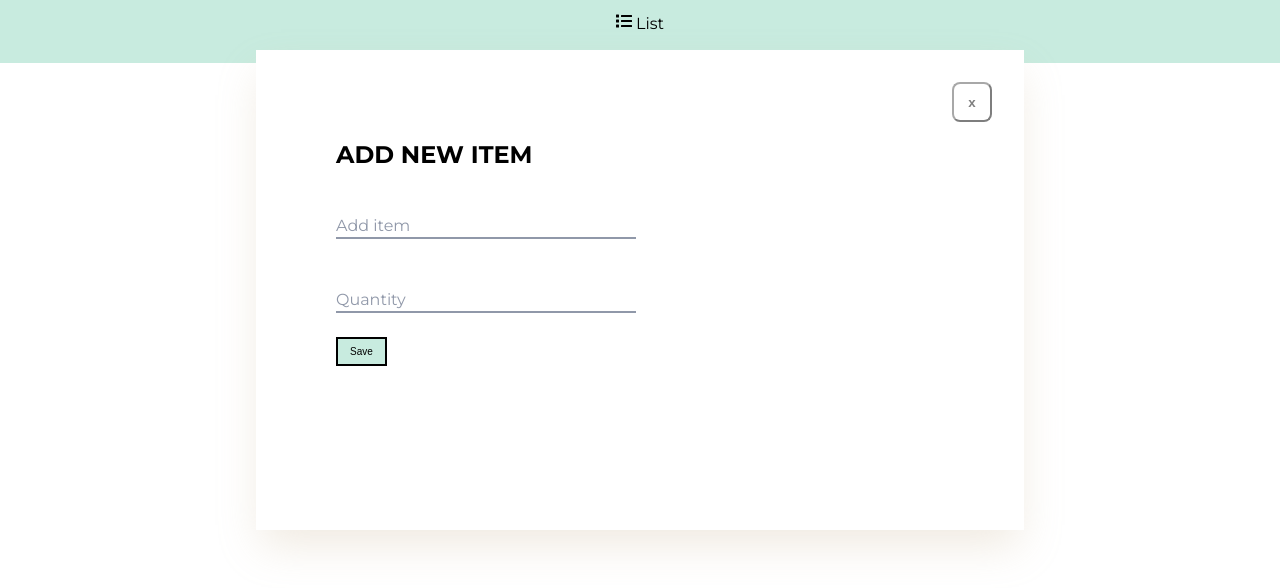
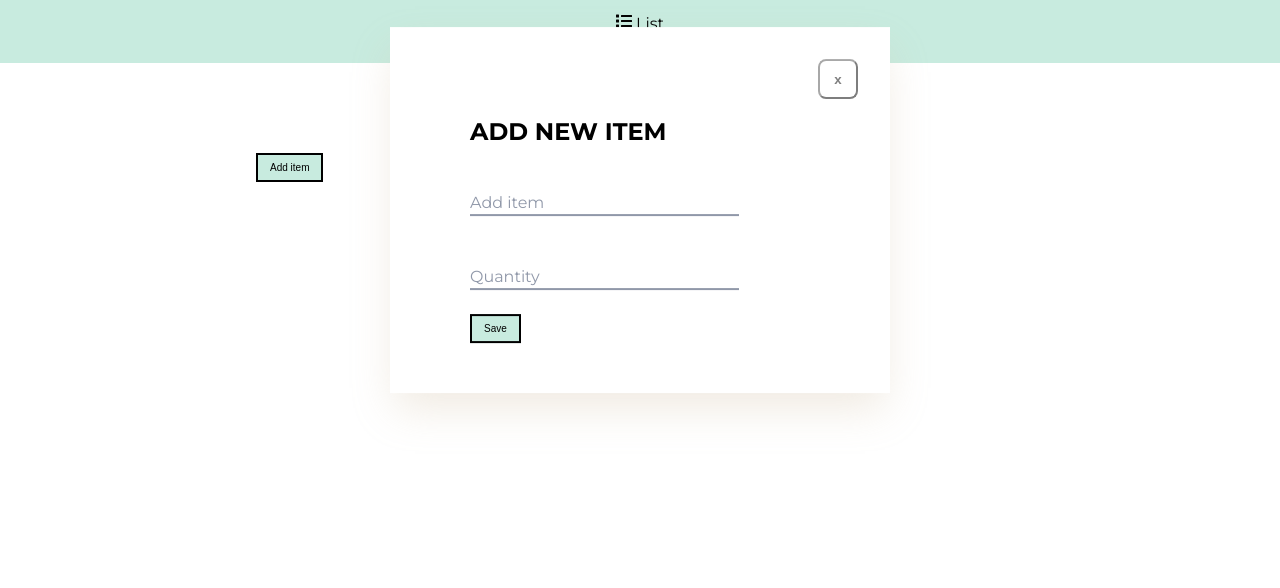
Before and after one commit to Drawbotics/Groceries-App, a React app: page / in a window 1280 px wide. Both pictures are taken after typing "Sample" into the empty fields and a click on the button "Add item". Shown: the part 110-698 px from the top of the page. Built offline with nearby package versions, Linux system fonts and the light colour scheme.

Commit message:
Fixing modal size

```diff
--- a/src/components/Input/Input.module.scss
+++ b/src/components/Input/Input.module.scss
@@ -5,7 +5,7 @@
 
 .inputBar {
 	height: 2px;
-	width: 300px;
+	width: 100%;
 	background: #9098a9;
 	transition: .1s all;
 }
--- a/src/components/Modal/Modal.module.scss
+++ b/src/components/Modal/Modal.module.scss
@@ -1,17 +1,19 @@
 .wrapper {
   overflow-y: scroll;
   padding: 70px 80px 50px;
-  top: 50%;
+  top: 40%;
   transform: translateY(-50%);
   left: 0;
   right: 0;
   margin: 0 auto;
-  width: 60vw;
+//   width: 60vw;
+  max-width: 500px;
+  min-width: 300px;
   background-color: white;
   box-shadow: 0 20px 40px -5px rgba(#CEBB9B, .3);
   position: fixed;
-  height: 100vh;
-  max-height: calc(100vh - 40vh);
+//   height: 60vh;
+  max-height: calc(100vh - 20vh);
   display: flex;
   flex-direction: column;
 }
```
